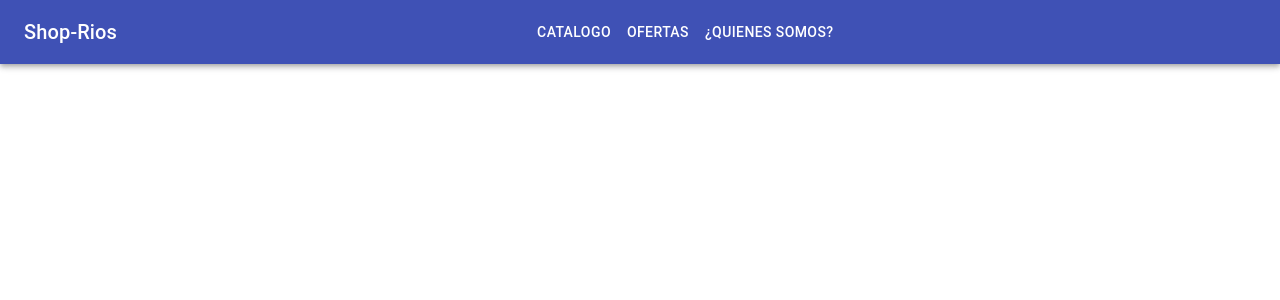
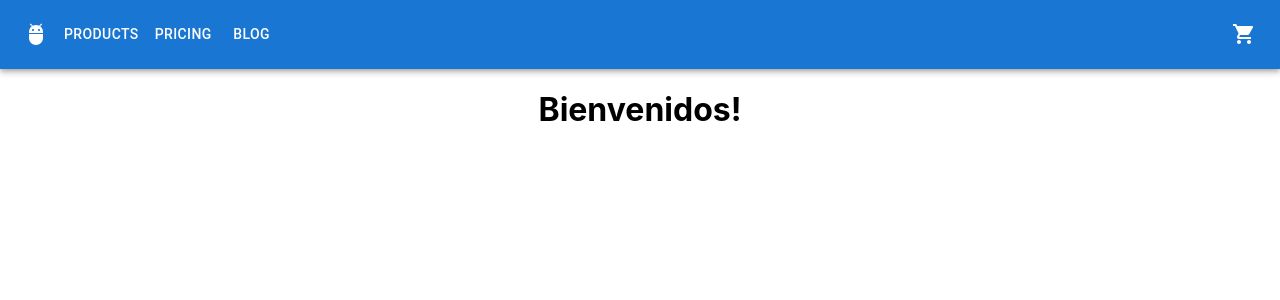
Before and after one commit to fdxx3/CoderHouse, a React (Create React App) app in the folder shop-rios/: page / in a window 1280 px wide. Shown: the top 300 px of the page. Built offline with nearby package versions, Linux system fonts and the light colour scheme.

Commit message:
Refactoring AppBar + Landing
Refactoring AppBar + Landing

```diff
--- a/shop-rios/src/App.js
+++ b/shop-rios/src/App.js
@@ -1,11 +1,13 @@
-import logo from "./logo.svg";
 import "./App.css";
 import "./components/NavBar/NavBar";
-import NavBar from "./components/NavBar/NavBar";
+import ResponsiveAppBar from "./components/NavBar/NavBar";
+import ItemListContainer from "./components/ItemListContainer/ItemListContainer";
+
 function App() {
   return (
     <div className="App">
-      <NavBar />
+      <ResponsiveAppBar />
+      <ItemListContainer greettings="Bienvenidos!" />
     </div>
   );
 }
--- /dev/null
+++ b/shop-rios/src/components/ItemListContainer/ItemListContainer.css
@@ -0,0 +1,3 @@
+.greet {
+  display: flex, flex-direction= column, background-color= blueviolet;
+}
--- /dev/null
+++ b/shop-rios/src/components/ItemListContainer/ItemListContainer.js
@@ -0,0 +1,7 @@
+import "./ItemListContainer.css";
+
+const ItemListContainer = (props) => {
+  return <h1 className="greet">{props.greettings}</h1>;
+};
+
+export default ItemListContainer;
--- a/shop-rios/src/components/NavBar/NavBar.js
+++ b/shop-rios/src/components/NavBar/NavBar.js
@@ -1,59 +1,108 @@
-import AppBar from "@material-ui/core/AppBar";
-import Toolbar from "@material-ui/core/Toolbar";
-import { makeStyles } from "@material-ui/core/styles";
-import Typography from "@material-ui/core/Typography";
-import IconButton from "@material-ui/core/IconButton";
-import Button from "@material-ui/core/Button";
-import { Menu as MenuIcon } from "@mui/icons-material";
-import React, { useState } from "react";
+import * as React from "react";
+import AppBar from "@mui/material/AppBar";
+import Box from "@mui/material/Box";
+import Toolbar from "@mui/material/Toolbar";
+import IconButton from "@mui/material/IconButton";
+import Typography from "@mui/material/Typography";
+import Menu from "@mui/material/Menu";
+import MenuIcon from "@mui/icons-material/Menu";
+import Container from "@mui/material/Container";
 
-const useStyles = makeStyles((theme) => ({
-  menuButton: {
-    marginRight: theme.spacing(50),
-  },
-  title: {
-    flexGrow: 1,
-  },
-}));
+import Button from "@mui/material/Button";
+import Tooltip from "@mui/material/Tooltip";
+import MenuItem from "@mui/material/MenuItem";
+import AdbIcon from "@mui/icons-material/Adb";
+import ShoppingCart from "../ShoppingCart/ShoppingCart";
 
-const Navbar = () => {
-  const classes = useStyles();
-  const [open, setOpen] = useState(false);
+const pages = ["Products", "Pricing", "Blog"];
 
-  const handleOpen = () => {
-    setOpen(true);
+const ResponsiveAppBar = () => {
+  const [anchorEl, setAnchorEl] = React.useState(null);
+
+  const handleClick = (event) => {
+    setAnchorEl(event.currentTarget);
   };
-
   const handleClose = () => {
-    setOpen(false);
+    setAnchorEl(null);
   };
-
   return (
     <AppBar position="static">
-      <Toolbar>
-        <IconButton
-          edge="start"
-          color="inherit"
-          aria-label="menu"
-          className={classes.menuButton}
-        >
-          <Typography variant="h6" className={classes.title}>
+      <Container maxWidth="xl">
+        <Toolbar disableGutters>
+          <AdbIcon sx={{ display: { xs: "none", md: "flex" }, mr: 1 }} />
+
+          <Box sx={{ flexGrow: 1, display: { xs: "flex", md: "none" } }}>
+            <IconButton
+              size="large"
+              aria-label="account of current user"
+              aria-controls="menu-appbar"
+              aria-haspopup="true"
+              color="inherit"
+            >
+              <MenuIcon />
+            </IconButton>
+            <Menu
+              id="menu-appbar"
+              anchorOrigin={{
+                vertical: "bottom",
+                horizontal: "left",
+              }}
+              keepMounted
+              transformOrigin={{
+                vertical: "top",
+                horizontal: "left",
+              }}
+              anchorEl={anchorEl}
+              open={false}
+              sx={{
+                display: { xs: "block", md: "none" },
+              }}
+            >
+              {pages.map((page) => (
+                <MenuItem key={page}>
+                  <Typography textAlign="center">{page}</Typography>
+                </MenuItem>
+              ))}
+            </Menu>
+          </Box>
+          <Typography
+            variant="h5"
+            noWrap
+            component="a"
+            href=""
+            sx={{
+              mr: 2,
+              display: { xs: "flex", md: "none" },
+              flexGrow: 19,
+              fontFamily: "monospace",
+              fontWeight: 700,
+              letterSpacing: ".3rem",
+              color: "inherit",
+              textDecoration: "none",
+            }}
+          >
             Shop-Rios
           </Typography>
-        </IconButton>
-        <div>
-          <Button color="inherit" onClick={handleOpen}>
-            Catalogo
-          </Button>
-          <Button color="inherit" onClick={handleOpen}>
-            Ofertas
-          </Button>
-          <Button color="inherit" onClick={handleOpen}>
-            ¿Quienes Somos?
-          </Button>
-        </div>
-      </Toolbar>
+          <Box sx={{ flexGrow: 1, display: { xs: "none", md: "flex" } }}>
+            {pages.map((page) => (
+              <Button
+                key={page}
+                sx={{ my: 2, color: "white", display: "block" }}
+              >
+                {page}
+              </Button>
+            ))}
+          </Box>
+          <Box sx={{ flexGrow: 0 }}>
+            <Tooltip title="Carrito De Compras">
+              <IconButton sx={{ p: 0, color: "inherit" }}>
+                <ShoppingCart />
+              </IconButton>
+            </Tooltip>
+          </Box>
+        </Toolbar>
+      </Container>
     </AppBar>
   );
 };
-export default Navbar;
+export default ResponsiveAppBar;
--- /dev/null
+++ b/shop-rios/src/components/ShoppingCart/ShoppingCart.js
@@ -0,0 +1,7 @@
+import ShoppingCartIcon from "@mui/icons-material/ShoppingCart";
+
+const ShoppingCart = () => {
+  return <ShoppingCartIcon fontSize="Large" />;
+};
+
+export default ShoppingCart;
```
